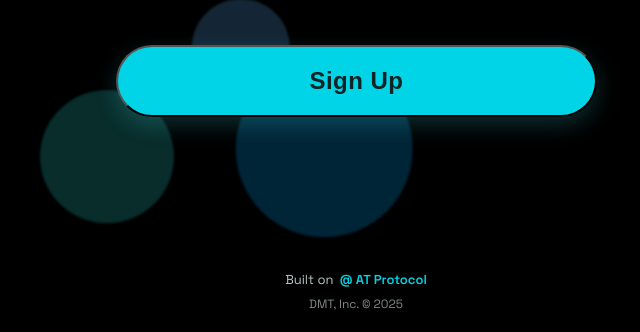
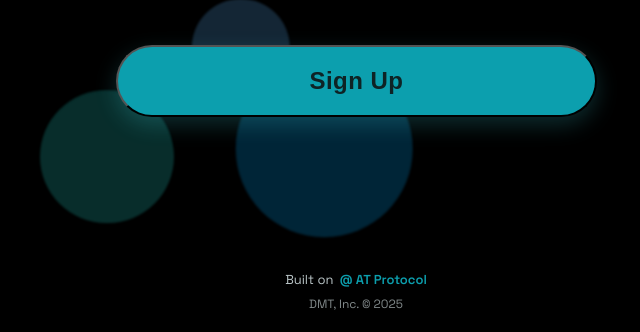
Before and after one commit to tracklist-diy/tracklist-landingpage, a website: page public/index.html in a window 1280 px wide. Shown: the part 468-800 px from the top of the page, without its empty margins (284-924 px from the left). Drawn offline with Linux system fonts and the light colour scheme.

Commit message:
color matching

```diff
--- a/public/styles.css
+++ b/public/styles.css
@@ -3,7 +3,7 @@
   --bg: #000000;
   --text: #ffffff;
   --muted: #b9c4c6;
-  --accent: #00D4E6;      /* darker teal accent */
+  --accent: #0c9fae;      /* teal accent matching logo */
   --accent-ink: #0e2325;  /* dark ink on teal buttons */
   --chip-bg: rgba(72,244,255,0.10);
   --chip-border: rgba(72,244,255,0.55);
```
